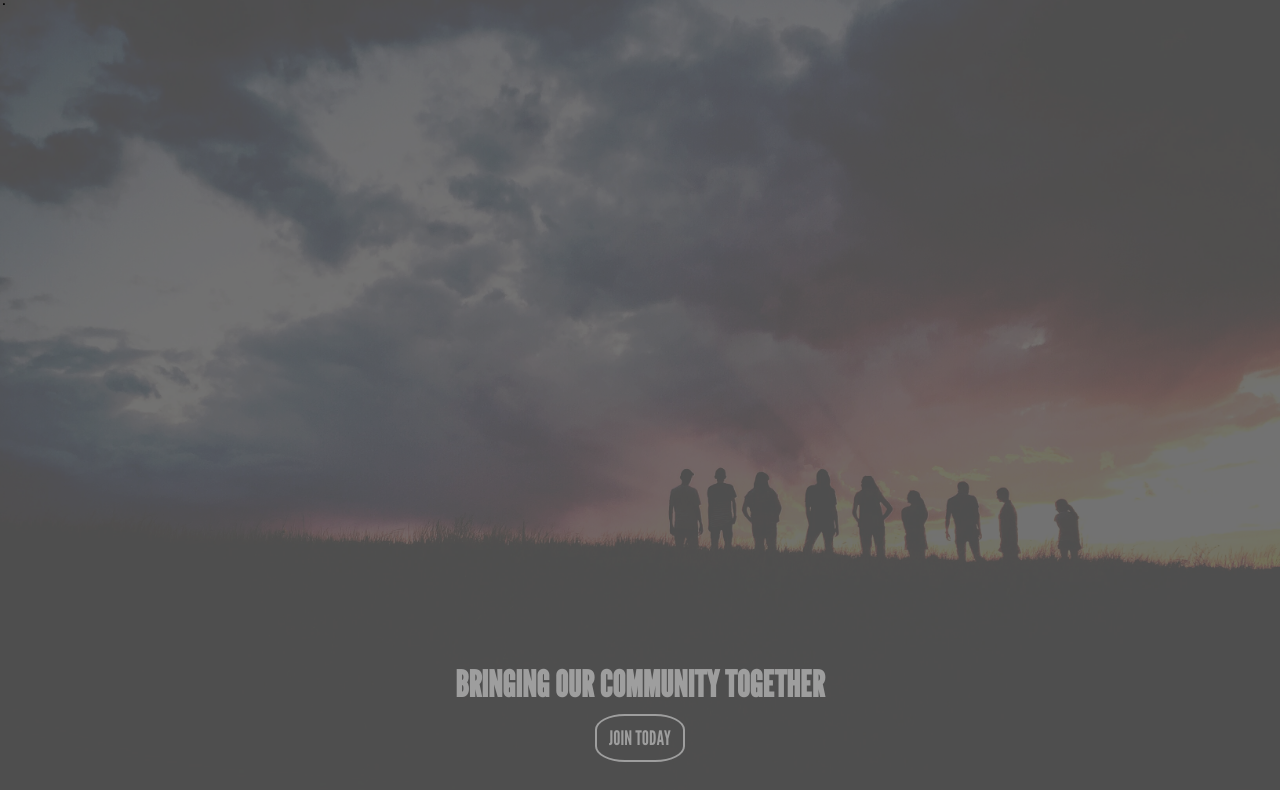
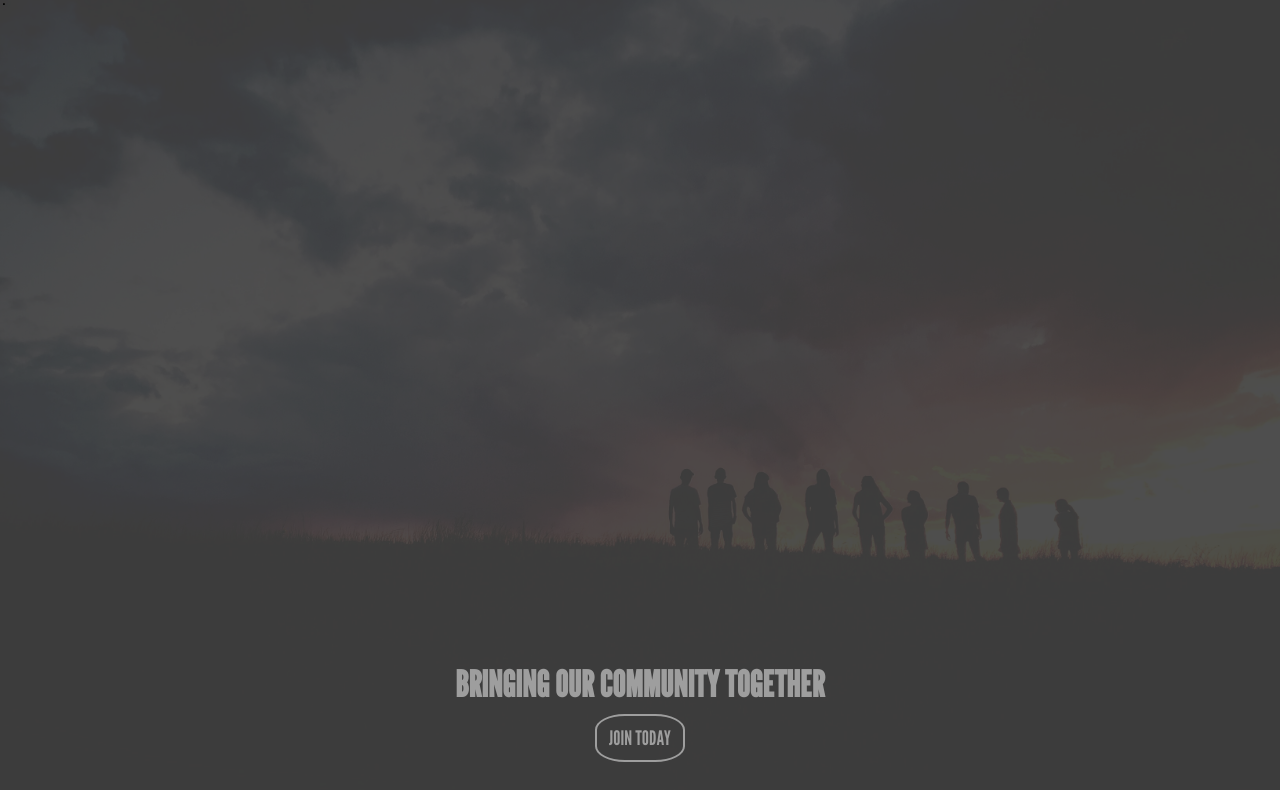
Before and after one commit to btslagle/solo_wireframe, a plain HTML site: page index.html in a window 1280 px wide. Shown: the part 72-862 px from the top of the page. Drawn offline with nearby package versions, Linux system fonts and the light colour scheme.

Commit message:
Change colorwash

```diff
--- a/index.css
+++ b/index.css
@@ -167,7 +167,7 @@ img {
     bottom: 0;
     left: 0;
     right: 0;
-    background-color: hsla(240, 1%, 17%, 0.4);
+    background-color: hsla(240, 1%, 17%, 0.7);
     z-index: 10;
 }
 
```
